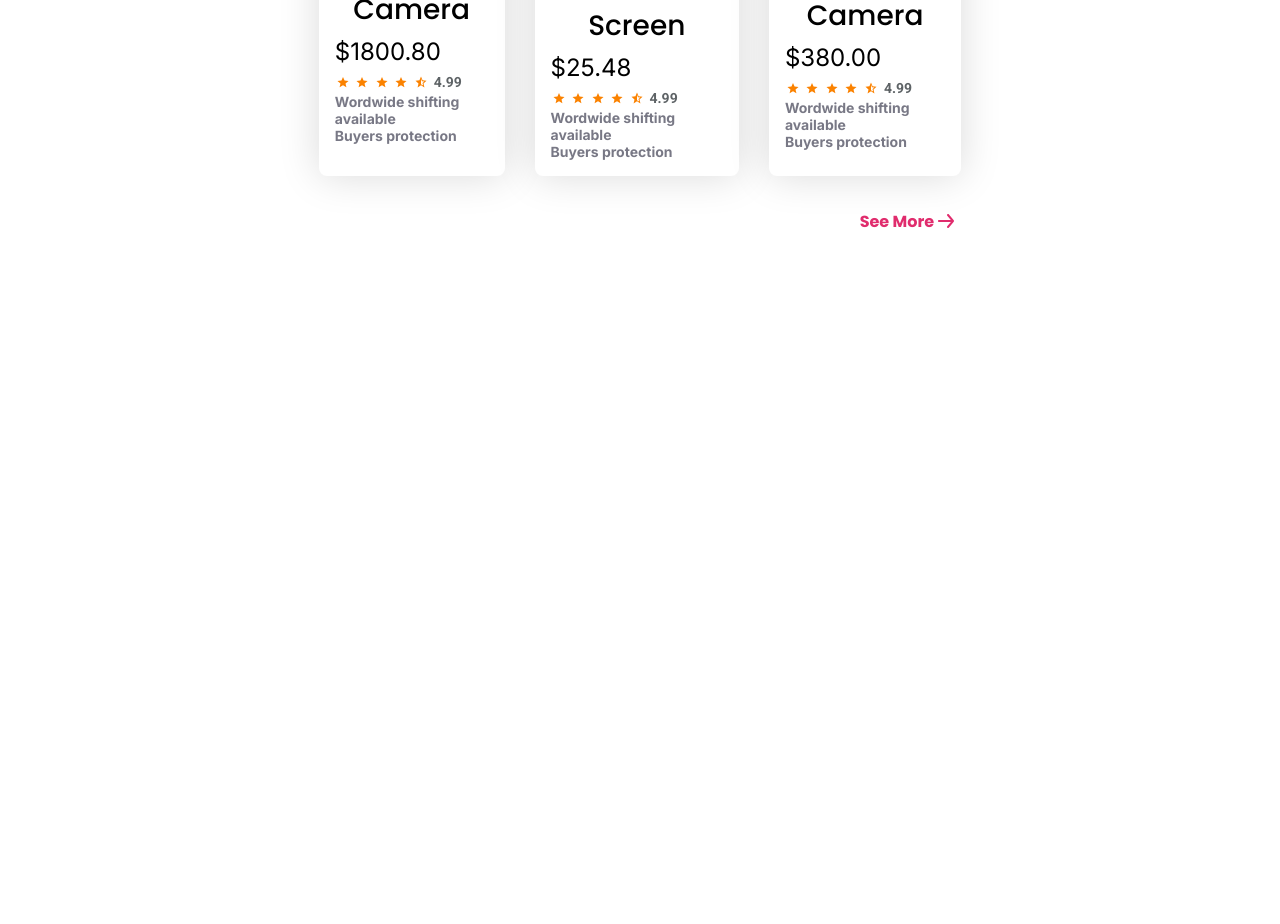
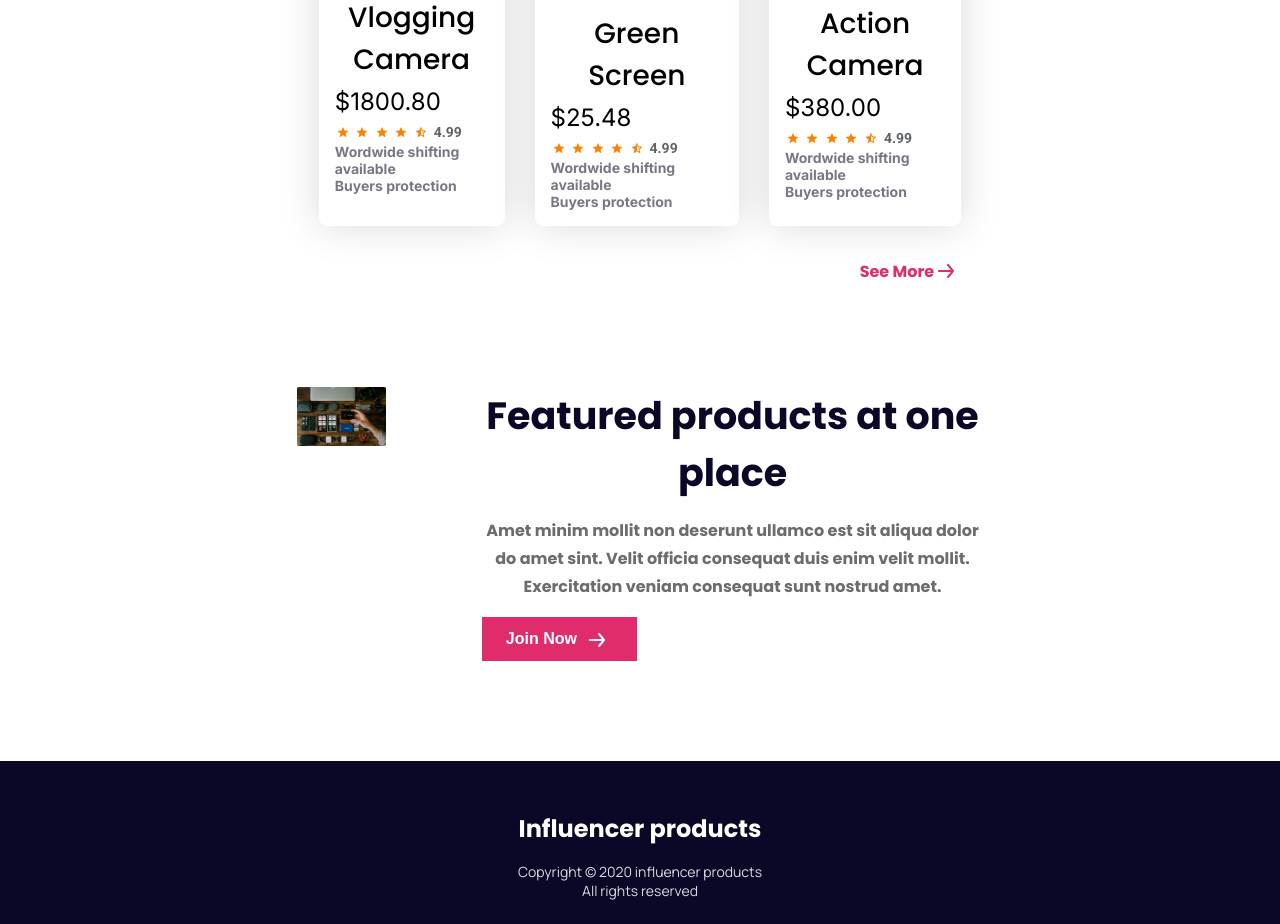
Before and after one commit to dip00-bb/influencer-gears, a plain HTML site: page index.html in a window 1280 px wide. Shown: the part 1276-2200 px from the top of the page. Before the commit the page ends 1513 px from the top, so only its background shows below. Drawn offline with Linux system fonts and the light colour scheme; a script that the page names is missing.

Commit message:
completing footer and make responsive

```diff
--- a/index.html
+++ b/index.html
@@ -4,6 +4,9 @@
 <head>
     <meta charset="UTF-8">
     <meta name="viewport" content="width=device-width, initial-scale=1.0">
+    <link rel="stylesheet" href="https://cdnjs.cloudflare.com/ajax/libs/font-awesome/6.7.2/css/all.min.css"
+        integrity="sha512-Evv84Mr4kqVGRNSgIGL/F/aIDqQb7xQ2vcrdIwxfjThSH8CSR7PBEakCr51Ck+w+/U6swU2Im1vVX0SVk9ABhg=="
+        crossorigin="anonymous" referrerpolicy="no-referrer" />
     <link rel="stylesheet" href="./styles/utility.css">
     <link rel="stylesheet" href="./styles/style.css">
     <title>Document</title>
@@ -51,7 +54,7 @@
 
     <main>
         <h3 class="manrope-font">Popular Collection</h3>
-        <section id="product">
+        <section id="product" class="none">
             <div class="item">
                 <div class="image">
                     <img src="./images/tripod.png" alt="stars">
@@ -69,7 +72,8 @@
                     <p>4.99</p>
                 </div>
                 <div class="description">
-                    <p>Wordwide shifting</p> <p>available</p>
+                    <p>Wordwide shifting</p>
+                    <p>available</p>
                     <p>Buyers protection</p>
                 </div>
             </div>
@@ -90,7 +94,8 @@
                     <p>4.99</p>
                 </div>
                 <div class="description">
-                     <p>Wordwide shifting</p> <p>available</p>
+                    <p>Wordwide shifting</p>
+                    <p>available</p>
                     <p>Buyers protection</p>
                 </div>
             </div>
@@ -111,7 +116,8 @@
                     <p>4.99</p>
                 </div>
                 <div class="description">
-                     <p>Wordwide shifting</p> <p>available</p>
+                    <p>Wordwide shifting</p>
+                    <p>available</p>
                     <p>Buyers protection</p>
                 </div>
             </div>
@@ -132,7 +138,8 @@
                     <p>4.99</p>
                 </div>
                 <div class="description">
-                     <p>Wordwide shifting</p> <p>available</p>
+                    <p>Wordwide shifting</p>
+                    <p>available</p>
                     <p>Buyers protection</p>
                 </div>
             </div>
@@ -153,7 +160,8 @@
                     <p>4.99</p>
                 </div>
                 <div class="description">
-                     <p>Wordwide shifting</p> <p>available</p>
+                    <p>Wordwide shifting</p>
+                    <p>available</p>
                     <p>Buyers protection</p>
                 </div>
             </div>
@@ -174,7 +182,8 @@
                     <p>4.99</p>
                 </div>
                 <div class="description">
-                     <p>Wordwide shifting</p> <p>available</p>
+                    <p>Wordwide shifting</p>
+                    <p>available</p>
                     <p>Buyers protection</p>
                 </div>
             </div>
@@ -195,7 +204,8 @@
                     <p>4.99</p>
                 </div>
                 <div class="description">
-                     <p>Wordwide shifting</p> <p>available</p>
+                    <p>Wordwide shifting</p>
+                    <p>available</p>
                     <p>Buyers protection</p>
                 </div>
             </div>
@@ -216,7 +226,8 @@
                     <p>4.99</p>
                 </div>
                 <div class="description">
-                     <p>Wordwide shifting</p> <p>available</p>
+                    <p>Wordwide shifting</p>
+                    <p>available</p>
                     <p>Buyers protection</p>
                 </div>
             </div>
@@ -237,7 +248,8 @@
                     <p>4.99</p>
                 </div>
                 <div class="description">
-                     <p>Wordwide shifting</p> <p>available</p>
+                    <p>Wordwide shifting</p>
+                    <p>available</p>
                     <p>Buyers protection</p>
                 </div>
             </div>
@@ -246,8 +258,38 @@
                 <p>See More </p><span><img src="./icons/arrow.svg" alt=""></span>
             </div>
         </section>
+
+
+
+        <section id="featured">
+            <div class="image">
+                <img src="./images/gear.png" alt="">
+            </div>
+
+            <div class="content">
+                <h1>Featured products at one place</h1>
+                <p> Amet minim mollit non deserunt ullamco est sit aliqua dolor
+                    do amet sint. Velit officia consequat duis enim velit mollit.
+                    Exercitation veniam consequat sunt nostrud amet.</p>
+                <button class="common-btn">Join Now <span><img src="./icons/white-arrow.svg" alt=""></span></button>
+            </div>
+        </section>
     </main>
 
+    <footer>
+        <div class="content">
+            <h1 class="poppins-font">Influencer products</h1>
+            <p class="manrope-font">Copyright © 2020 influencer products</p>
+            <p class="manrope-font">All rights reserved</p>
+        </div>
+
+        <div class="social">
+            <span><i class="fa-solid fa-globe"></i></span>
+            <span><i class="fa-brands fa-instagram"></i></span>
+            <span><i class="fa-brands fa-twitter"></i></span>
+            <span><i class="fa-brands fa-youtube"></i></span>
+        </div>
+    </footer>
 
     <script src="script.js"></script>
 </body>
--- a/styles/style.css
+++ b/styles/style.css
@@ -166,6 +166,7 @@ main {
     display: flex;
     flex-direction: column;
     align-items: center;
+    margin-top: 6.25rem;
 
 
 
@@ -174,6 +175,7 @@ main {
 main h3 {
     font-size: 1.75rem;
     margin-bottom: 1.875rem;
+    /* display: none; */
 }
 
 main #product {
@@ -188,7 +190,8 @@ main #product {
     grid-template-rows: repeat(3, 476px); */
     gap: 30px;
     justify-content:center;
-
+    margin-bottom: 6.25rem;
+    /* display: none; */
 
 }
 
@@ -275,9 +278,80 @@ span img {
     cursor: pointer;
 }
 
+#featured{
+    width: 78%;
+    display: flex;
+    gap: 6rem;
+    /* background-color: yellowgreen; */
+}
+#featured .content{
+    display: flex;
+    flex-direction: column;
+    align-items: flex-start;
+    justify-content: center;
 
+}
 
+#featured .content h1{
+    font-size: 2.375rem;
+    font-weight: bold;
+    font-family: "Poppins", serif;
+    font-style: normal;
+    color: #0A0826;
+    margin-bottom: 1rem;
+}
 
+#featured .content p{
+    font-size: 1rem;
+    font-weight: bold;
+    line-height: 28px;
+    font-family: "Poppins", serif;
+    font-style: normal;
+    color:#6C6C6C ;
+    margin-bottom: 1rem;
+}
+
+#featured .content button{
+    width: 155px;
+    padding-left: 24px;
+}
+#featured .image{
+    width: 36%;
+
+}
+#featured .image img{
+    width: 100%;
+
+    display: block;
+}
+
+footer{
+    width: 100%;
+    background-color: #0A0826;
+    color: white;
+    margin-top: 6.25rem;
+    display: flex;
+    flex-direction: column;
+    justify-content: center;
+    align-items: center;
+    padding: 3.125rem 0;
+    gap: 30px;
+    text-align: center;
+}
+footer .content h1{
+    font-size:1.5rem ;
+    font-weight: bold;
+    color: #FFFFFF;
+    margin-bottom: 1rem;
+}
+
+footer p{
+    font-size: 0.875rem;
+    color:#D9DBE1 ;
+}
+footer .social span{
+    margin-right: 1rem;
+}
 
 @media screen and (max-width:576px) {
     header {
@@ -337,9 +411,10 @@ span img {
 
 
 
+
     /* -------------------- main ----------------------- */
     main {
-        padding: 1rem;
+        padding: 0.3rem;
     }
 
     main #product {
@@ -347,4 +422,42 @@ span img {
         grid-template-columns: repeat(1, 1fr);
         row-gap: 1.2rem;
     }
+
+    main #product .item h4{
+        font-weight: bold;
+    }
+
+    main #product .see-more{
+        grid-column: 1;
+    }
+
+
+
+    /* ------------------------ featured section ---------------------------- */
+
+    #featured{
+        padding: 1rem;
+        width: 100%;
+        flex-direction:column-reverse ;
+        gap: 1.8rem;
+    }
+
+    #featured .image{
+        width: 100%;
+    }
+    #featured .content{
+        align-items: center;
+        width: 100%;
+    }
+    #featured .content h1{
+        font-size:1.5rem ;
+    }
+
+    #featured .content p{
+        line-height: normal;
+    }
+    #featured .content button{
+        margin-bottom: 1.8rem;
+    }
+
 }
--- a/styles/utility.css
+++ b/styles/utility.css
@@ -25,6 +25,7 @@ height: 100%;
     display: flex;
     align-items: center;
     gap: 8px;
+    cursor: pointer;
 }
 
 
```
Also changed, not shown: icons/white-arrow.svg (added). Lines whose indentation alone changed are shown as unchanged.
